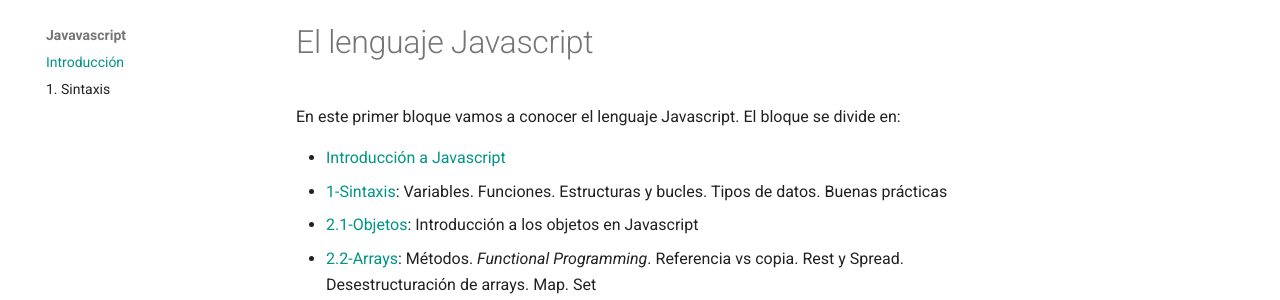
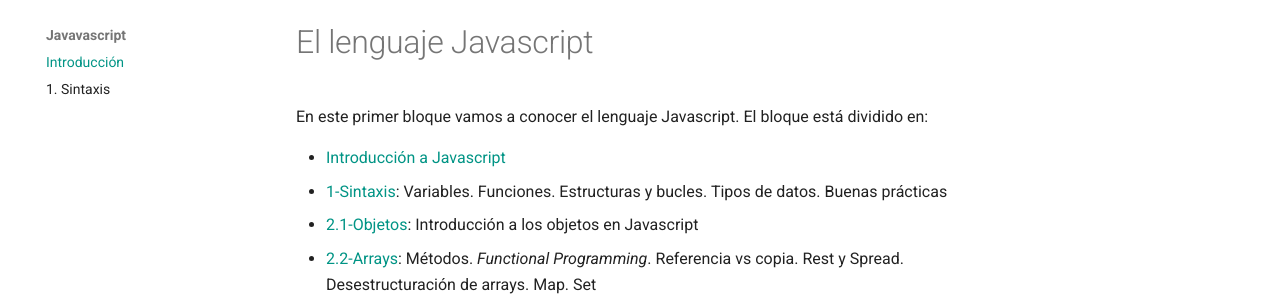
Before and after one commit to jsanvil/dwec2023, an MkDocs documentation site: the page built from docs/01-js/index.md, in a window 1280 px wide and 900 px high. Shown: the part 124-424 px from the top of the window. Built offline with MkDocs 1.6.1 and Material for MkDocs 9.7.7, drawn with Linux system fonts in a browser that asks for light colours.

Commit message:
prueba de github actions

```diff
--- a/docs/01-js/index.md
+++ b/docs/01-js/index.md
@@ -1,6 +1,6 @@
 # El lenguaje Javascript
 
-En este primer bloque vamos a conocer el lenguaje Javascript. El bloque se divide en:
+En este primer bloque vamos a conocer el lenguaje Javascript. El bloque está dividido en:
 
 * [Introducción a Javascript](#introducci%C3%B3n-a-javascript)
 * [1-Sintaxis](./01-sintaxis.md): Variables. Funciones. Estructuras y bucles. Tipos de datos. Buenas prácticas
```
